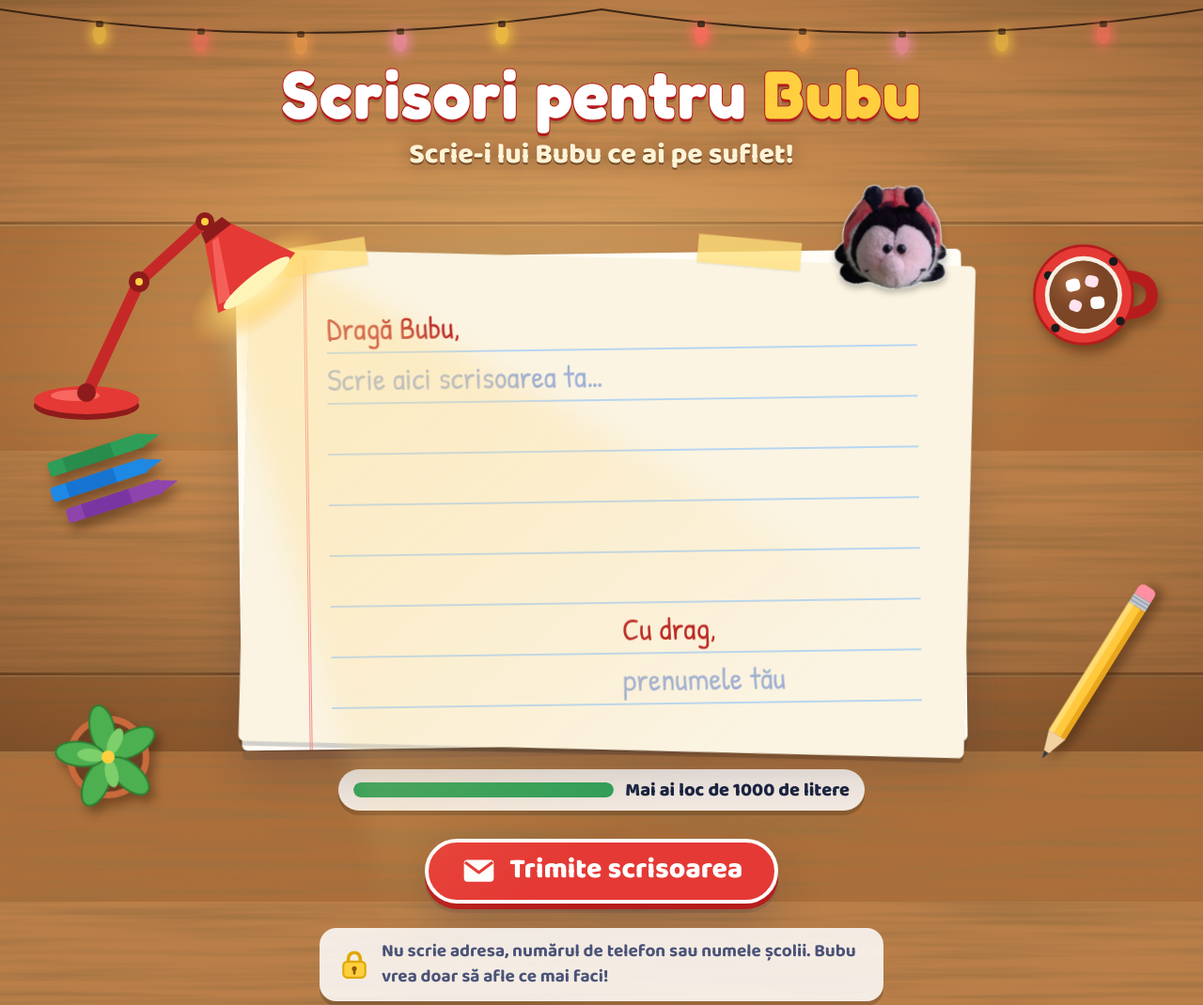
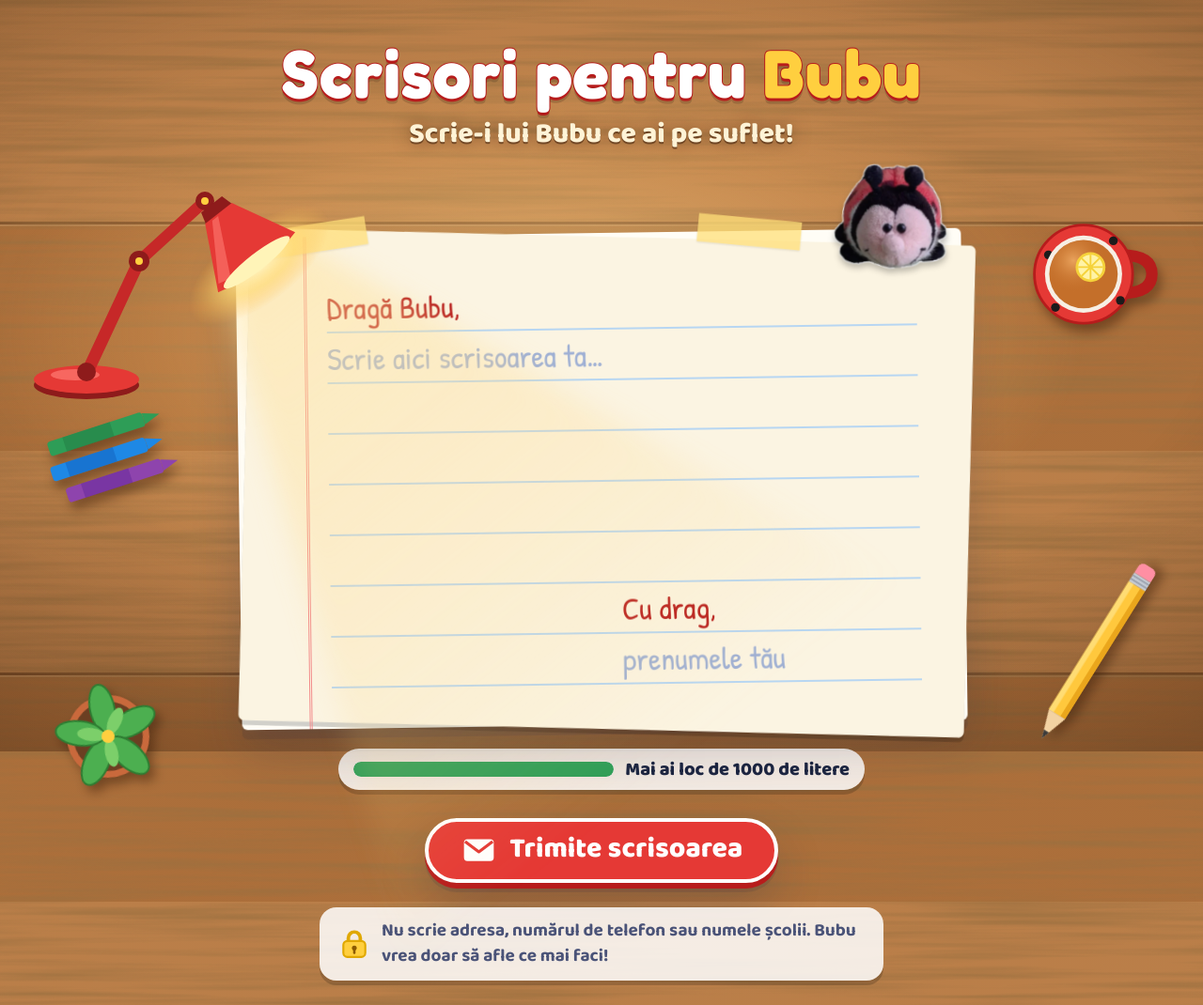
Before and after one commit to rstefan1/scrisorile-lui-bubu, a plain HTML site: page index.html in a window 1280 px wide. Shown: the top 1070 px of the page at 94% size. Drawn offline with Linux system fonts and the light colour scheme.

Commit message:
Keep the table good for every season
The fairy lights and the cup of cocoa looked like winter; the page is
meant for the whole year.

```diff
--- a/css/desk.css
+++ b/css/desk.css
@@ -1,7 +1,6 @@
 /* Scrisori pentru Bubu — the cosy table the letter is written on: the wood
-   seen from above, the warm light of the desk lamp, a string of little
-   lights along the top and the things lying around the sheet (a cup of
-   cocoa, a plant, a pencil, crayons). All of it is decoration only.
+   seen from above, the warm light of the desk lamp and the things lying
+   around the sheet (a cup of tea, a plant, a pencil, crayons). All of it is decoration only.
    A tap on the lamp turns it off (html.lamp-off) and on again. */
 
 /* ---------- The wood ---------- */
@@ -34,7 +33,7 @@ body {
   transition: opacity .6s ease;
 }
 
-/* the lamp is off: the room gets dark, the little lights glow brighter */
+/* the lamp is off: the room gets dark */
 body::after {
   content: "";
   position: fixed;
@@ -52,52 +51,6 @@ body::after {
 .main,
 .hero,
 .foot { z-index: 1; }
-
-/* ---------- The string of little lights ---------- */
-.fairy-lights {
-  position: absolute;
-  top: 0;
-  left: 0;
-  right: 0;
-  height: 70px;
-  z-index: 6;
-  pointer-events: none;
-}
-.fairy-wire {
-  position: absolute;
-  inset: 0;
-  width: 100%;
-  height: 100%;
-}
-.bulb {
-  --c: #ffcf3f;
-  position: absolute;
-  width: 14px;
-  height: 20px;
-  margin: 3px 0 0 -7px;
-  border-radius: 50% 50% 50% 50% / 40% 40% 60% 60%;
-  background: var(--c);
-  box-shadow: 0 0 12px 4px var(--c);
-  animation: twinkle 2.2s ease-in-out var(--delay, 0s) infinite alternate;
-}
-.bulb::before {
-  content: "";
-  position: absolute;
-  top: -5px;
-  left: 3px;
-  width: 8px;
-  height: 7px;
-  border-radius: 2px;
-  background: #3b2414;
-}
-.bulb--red { --c: #ff6b5e; }
-.bulb--orange { --c: #ffa24a; }
-.bulb--pink { --c: #ff8fbf; }
-@keyframes twinkle {
-  from { opacity: .55; }
-  to { opacity: 1; }
-}
-.lamp-off .bulb { box-shadow: 0 0 20px 8px var(--c); }
 
 /* ---------- The desk lamp ---------- */
 .lamp {
@@ -172,7 +125,3 @@ body::after {
   .thing--crayons { display: none; }
   .thing--pencil { width: 180px; right: -40px; top: auto; bottom: 150px; transform: rotate(-24deg); }
 }
-
-@media (prefers-reduced-motion: reduce) {
-  .bulb { animation: none; opacity: .9; }
-}
--- a/css/page.css
+++ b/css/page.css
@@ -43,8 +43,7 @@ body {
 .hero {
   position: relative;
   z-index: 1;
-  /* room for the string of lights at the top */
-  padding: max(46px, env(safe-area-inset-top)) var(--gap) 0;
+  padding: max(var(--gap), env(safe-area-inset-top)) var(--gap) 0;
   text-align: center;
 }
 .hero-title {
--- a/index.html
+++ b/index.html
@@ -18,25 +18,9 @@
   <link rel="stylesheet" href="css/post.css">
 </head>
 <body>
-  <!-- the wooden table seen from above, the warm light of the lamp and a
-       string of little lights along the top (decoration only) -->
+  <!-- the wooden table seen from above and the warm light of the lamp (decoration only) -->
   <div class="scene" aria-hidden="true">
     <span class="scene-light"></span>
-  </div>
-  <div class="fairy-lights" aria-hidden="true">
-    <svg class="fairy-wire" viewBox="0 0 100 70" preserveAspectRatio="none">
-      <path d="M0 10 Q25 60 50 10 Q75 60 100 10" fill="none" stroke="#3b2414" stroke-width="2" vector-effect="non-scaling-stroke"/>
-    </svg>
-    <span class="bulb bulb--gold" style="left:8.3%;top:24px;--delay:0.00s"></span>
-    <span class="bulb bulb--red" style="left:16.7%;top:32px;--delay:0.37s"></span>
-    <span class="bulb bulb--orange" style="left:25.0%;top:35px;--delay:0.74s"></span>
-    <span class="bulb bulb--pink" style="left:33.3%;top:32px;--delay:1.11s"></span>
-    <span class="bulb bulb--gold" style="left:41.7%;top:24px;--delay:1.48s"></span>
-    <span class="bulb bulb--red" style="left:58.3%;top:24px;--delay:1.85s"></span>
-    <span class="bulb bulb--orange" style="left:66.7%;top:32px;--delay:0.22s"></span>
-    <span class="bulb bulb--pink" style="left:75.0%;top:35px;--delay:0.59s"></span>
-    <span class="bulb bulb--gold" style="left:83.3%;top:32px;--delay:0.96s"></span>
-    <span class="bulb bulb--red" style="left:91.7%;top:24px;--delay:1.33s"></span>
   </div>
 
   <header class="hero">
@@ -48,22 +32,23 @@
     <!-- things lying on the table, around the sheet (decoration only) -->
     <div class="things" aria-hidden="true">
       <svg class="thing thing--mug" viewBox="0 0 150 124">
-        <!-- a cup of cocoa with marshmallows, in a red mug with black dots, like Bubu -->
+        <!-- a cup of tea with a slice of lemon, in a red mug with black dots, like Bubu -->
         <path d="M104 40q36 0 36 22t-36 22" fill="none" stroke="#b71c1c" stroke-width="13" stroke-linecap="round"/>
         <circle cx="62" cy="62" r="56" fill="#e53935"/>
         <circle cx="62" cy="62" r="56" fill="none" stroke="#b71c1c" stroke-width="3"/>
         <circle cx="22" cy="40" r="5" fill="#1b1b1b"/><circle cx="96" cy="24" r="5" fill="#1b1b1b"/>
         <circle cx="104" cy="92" r="5" fill="#1b1b1b"/><circle cx="30" cy="100" r="5" fill="#1b1b1b"/>
         <circle cx="62" cy="62" r="44" fill="#f7efe4"/>
-        <circle cx="62" cy="62" r="39" fill="#7b4526"/>
-        <circle cx="62" cy="62" r="39" fill="url(#cocoa-shine)"/>
-        <rect x="42" y="44" width="16" height="14" rx="5" fill="#fff" transform="rotate(-14 50 51)"/>
-        <rect x="64" y="40" width="15" height="13" rx="5" fill="#ffe3ee" transform="rotate(12 71 46)"/>
-        <rect x="70" y="64" width="16" height="14" rx="5" fill="#fff" transform="rotate(-6 78 71)"/>
-        <rect x="46" y="68" width="14" height="13" rx="5" fill="#ffe3ee" transform="rotate(20 53 74)"/>
+        <circle cx="62" cy="62" r="39" fill="#c46f2a"/>
+        <circle cx="62" cy="62" r="39" fill="url(#tea-shine)"/>
+        <g transform="translate(70 54)">
+          <circle r="17" fill="#f5d23a"/><circle r="14" fill="#fff3a6"/>
+          <g stroke="#f5d23a" stroke-width="2"><path d="M0-14V14M-14 0H14M-10-10 10 10M10-10-10 10"/></g>
+          <circle r="2.5" fill="#f5d23a"/>
+        </g>
         <defs>
-          <radialGradient id="cocoa-shine" cx=".35" cy=".3" r=".8">
-            <stop offset="0" stop-color="#b9774a"/><stop offset=".6" stop-color="#7b4526" stop-opacity="0"/>
+          <radialGradient id="tea-shine" cx=".35" cy=".3" r=".8">
+            <stop offset="0" stop-color="#e9a25c"/><stop offset=".6" stop-color="#c46f2a" stop-opacity="0"/>
           </radialGradient>
         </defs>
       </svg>
--- a/js/lamp.js
+++ b/js/lamp.js
@@ -1,5 +1,5 @@
-// The desk lamp: a tap turns it off (the room gets dark and the little
-// lights glow) and another tap turns it on again. Just for fun.
+// The desk lamp: a tap turns it off (the room gets dark) and another tap
+// turns it on again. Just for fun.
 
 export function setupLamp(lamp) {
   lamp.addEventListener('click', () => {
```
